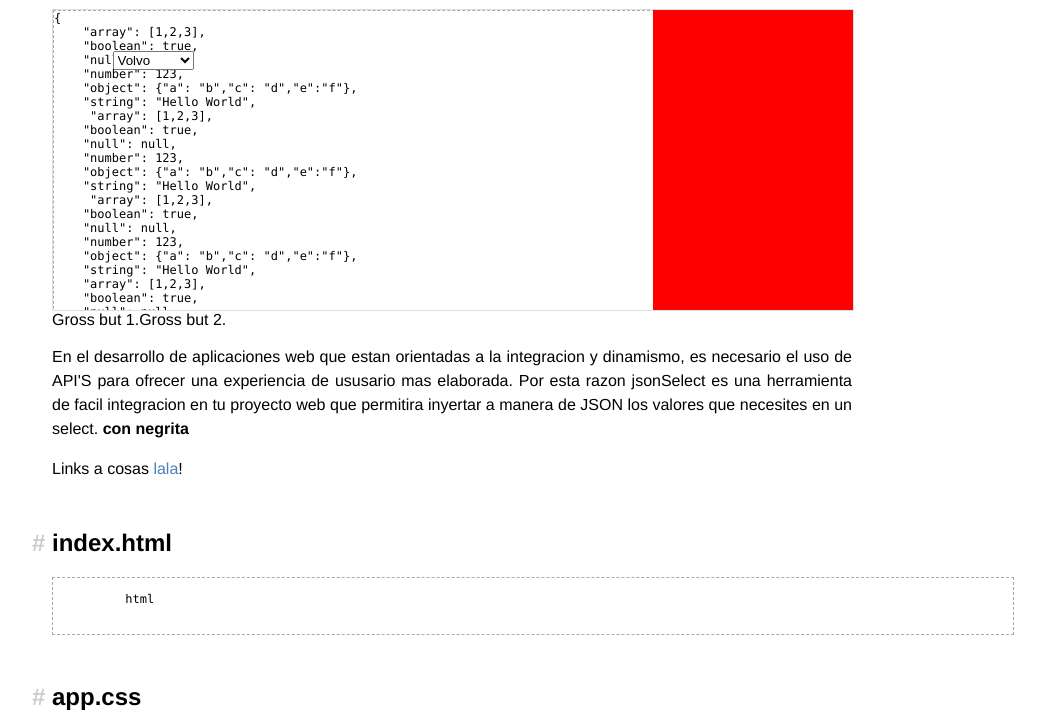
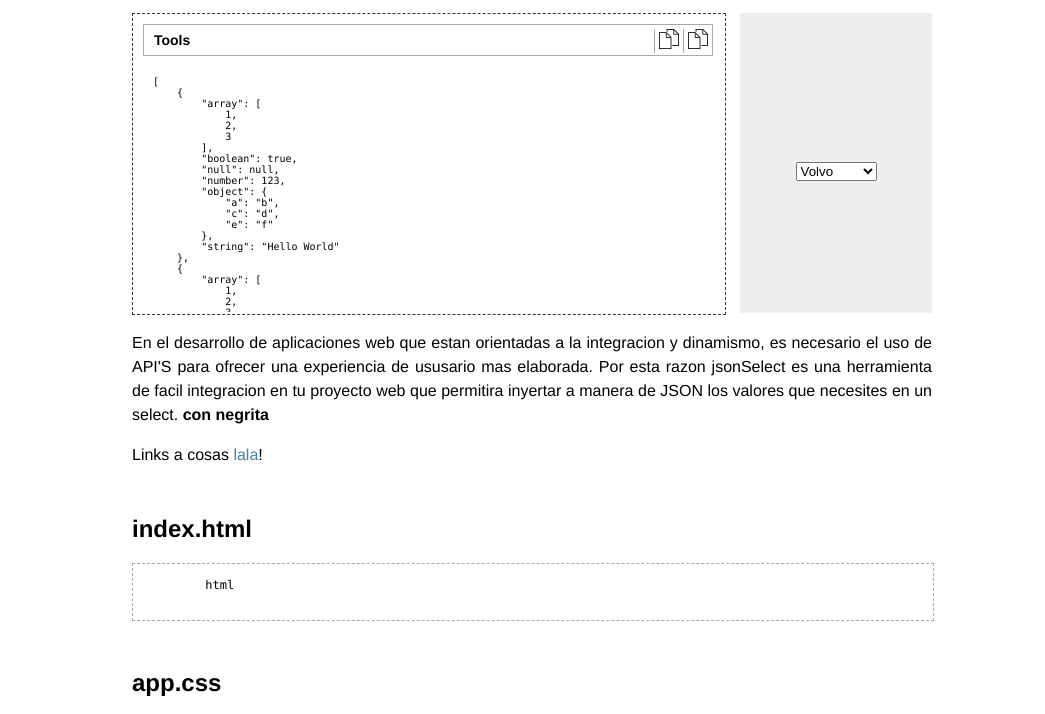
Before and after one commit to tundervirld/json_select, a plain HTML site: page index.html in a window 1280 px wide. Shown: the part 198-912 px from the top of the page, without its empty margins (108-1153 px from the left). Drawn offline with Linux system fonts and the light colour scheme.

Commit message:
Distribution of select and container dfor Json for the examples ok

```diff
--- a/css/style.css
+++ b/css/style.css
@@ -4,12 +4,16 @@ html {
 
 body {
   font-family: "Helvetica Neue", Helvetica, sans-serif;
-  margin: 1em auto 4em auto;
+  margin:0;
+  padding:0;
+  padding-top: 20px;
   position: relative;
   tab-size: 2;
-  width: 960px;
+  text-align: center;
 }
-
+div{
+    max-width: 800px;
+}
 h1 {
   font-size: 64px;
   font-weight: 300;
@@ -31,11 +35,7 @@ h2 a {
   position: absolute;
   width: 740px;
 }
-div{
-    margin: 0;
-    padding: 0;
 
-}
 .date {
   color: #aaa;
   margin-left: 1em;
@@ -81,7 +81,6 @@ pre {
   text-align: left;
   border: 1px dashed #aaa;
   background: #fff;
-  padding: 0;
   margin: 0;
   width: 100%;
  font-size: 12px;
@@ -111,34 +110,95 @@ pre {
   color: #e6550d;
 }
 div.container_select{
-  border: 1px solid #DEDEDE;
   height: 300px;
   width: 800px;
-  position: relative;
-  background-color: red;
 }
 
 div.div_json{
   float: left;
-  width: 75%;
   height: 100%;
-  display: inline;
-  overflow-y: auto;
-  overflow-x: hidden;
+  width: 74%;
+  border:1px dashed #333;
 }
 
 div.div_select{
-      width: 25%;
-      height: 100%;
-      display: block;
-      float: left;
-      position: absolute;
-    line-height: 100px;
-    margin: 0 auto;
+    width: 24%;
+    float: right;
+    line-height: 315px;
     text-align: center;
-    vertical-align: middle
+    background-color: #eee;
+    height: 100%;
 }
 
 .gist-readme p{
   text-align: justify;
 }
+
+
+.vertical-displacement {
+    height: 100%;
+    width: 100%;
+    overflow-y: auto;
+    overflow-x: hidden;
+
+}
+
+.tools-pre {
+    border:1px solid #aaa;;
+    width: 96%;
+    height: 10%;
+    margin: 10px;
+}
+
+.tool-buttons {
+    float: right;
+    border-left: 1px solid #aaa;
+    padding-left: 4px;
+    padding-right: 4px;
+    margin: 4px 0 4px 0;
+    cursor: pointer;
+}
+
+
+
+
+
+.tools-tittle {
+    font-size: 14px;
+    float: left;
+    width: 40%;
+    display: inline;
+    height: 100%;
+    margin:7px 0 0 10px;
+    font-weight: bold;
+}
+
+.gist-readme {
+
+}
+
+.clear {
+    clear:both;
+}
+
+.container_select pre{
+    border: none;
+    padding: 10px 20px;
+    font-size: 10px;
+
+}
+
+.container {
+    width: 960px;
+    text-align: left;
+    border: 0;
+    padding: 0;
+    margin: 0 auto;
+}
+
+.container-pre {
+    width: 100%;
+    height: 82%;
+    background-color: red;
+    overflow: hidden;
+}
--- a/index.html
+++ b/index.html
@@ -19,6 +19,7 @@
   </style>
   </head>
 <body>
+    <div class="container">
         <header>
             <a href="www.tundervirld.com">tundervirld</a>
             <a class="gist" title="View gist #5001347 on GitHub" href="https://github.com/tundervirld">repos</a>
@@ -34,41 +35,76 @@
 
         <div class="container_select">
             <div class="div_json">
-
-
-            <pre>{
-    "array": [1,2,3],
+                <div class="tools-pre">
+                    <div class="tools-tittle">Tools</div>
+                    <div class="tool-buttons">
+                        <img src="pictures/1399050670_copy.png">
+                    </div>
+                    <div class="tool-buttons">
+                        <img src="pictures/1399050670_copy.png">
+                    </div>
+                </div>
+                <div class="container-pre">
+                    <div class="vertical-displacement">
+                        <pre>[
+    {
+        "array": [
+            1,
+            2,
+            3
+        ],
         "boolean": true,
         "null": null,
         "number": 123,
-    "object": {"a": "b","c": "d","e":"f"},
-    "string": "Hello World",
-     "array": [1,2,3],
+        "object": {
+            "a": "b",
+            "c": "d",
+            "e": "f"
+        },
+        "string": "Hello World"
+    },
+    {
+        "array": [
+            1,
+            2,
+            3
+        ],
         "boolean": true,
         "null": null,
         "number": 123,
-    "object": {"a": "b","c": "d","e":"f"},
-    "string": "Hello World",
-     "array": [1,2,3],
+        "object": {
+            "a": "b",
+            "c": "d",
+            "e": "f"
+        },
+        "string": "Hello World"
+    },
+    {
+        "array": [
+            1,
+            2,
+            3
+        ],
         "boolean": true,
         "null": null,
         "number": 123,
-    "object": {"a": "b","c": "d","e":"f"},
-    "string": "Hello World",
-    "array": [1,2,3],
-    "boolean": true,
-    "null": null,
-    "number": 123,
-    "object": {"a": "b","c": "d","e":"f"},
+        "object": {
+            "a": "b",
+            "c": "d",
+            "e": "f"
+        },
         "string": "Hello World"
+    }
+]
+            </pre>
+                    </div>
 
-}
-            </pre>
+                </div>
 
 
             </div>
+
             <div class="div_select">
-
                 <select>
                     <option value="volvo">Volvo</option>
                     <option value="saab">Saab</option>
@@ -77,22 +113,11 @@
                 </select>
 
             </div>
-  </div>
 
-  <div style="display: table;">
-  <div style="display: table-row;">
-    <div style="display: table-cell;">
-      Gross but 1.
-    </div>
-    <div style="display: table-cell;">
-      Gross but 2.
-    </div>
-  </div>
         </div>
 
 
-
-
+        <div class="clear"></div>
         <div class="gist-readme">
             <p>En el desarrollo de aplicaciones web que estan orientadas a la integracion y dinamismo, es necesario el uso de API'S para ofrecer una experiencia de ususario mas elaborada. Por esta razon jsonSelect es una herramienta de facil integracion en tu proyecto web que permitira inyertar a manera de JSON los valores que necesites en un select. <strong> con negrita </strong>
 
@@ -136,6 +161,8 @@
             <a class="gist" title="View gist #5001347 on GitHub" href="javascript:void(0)">#link a la pagina web</a>
             <span class="date">Abril 28, 2014</span>
         </footer>
+    </div>
+
 
 </body>
 </html>
```
Also changed, not shown: pictures/1399050670_copy.png (added). Lines whose indentation alone changed are shown as unchanged.
